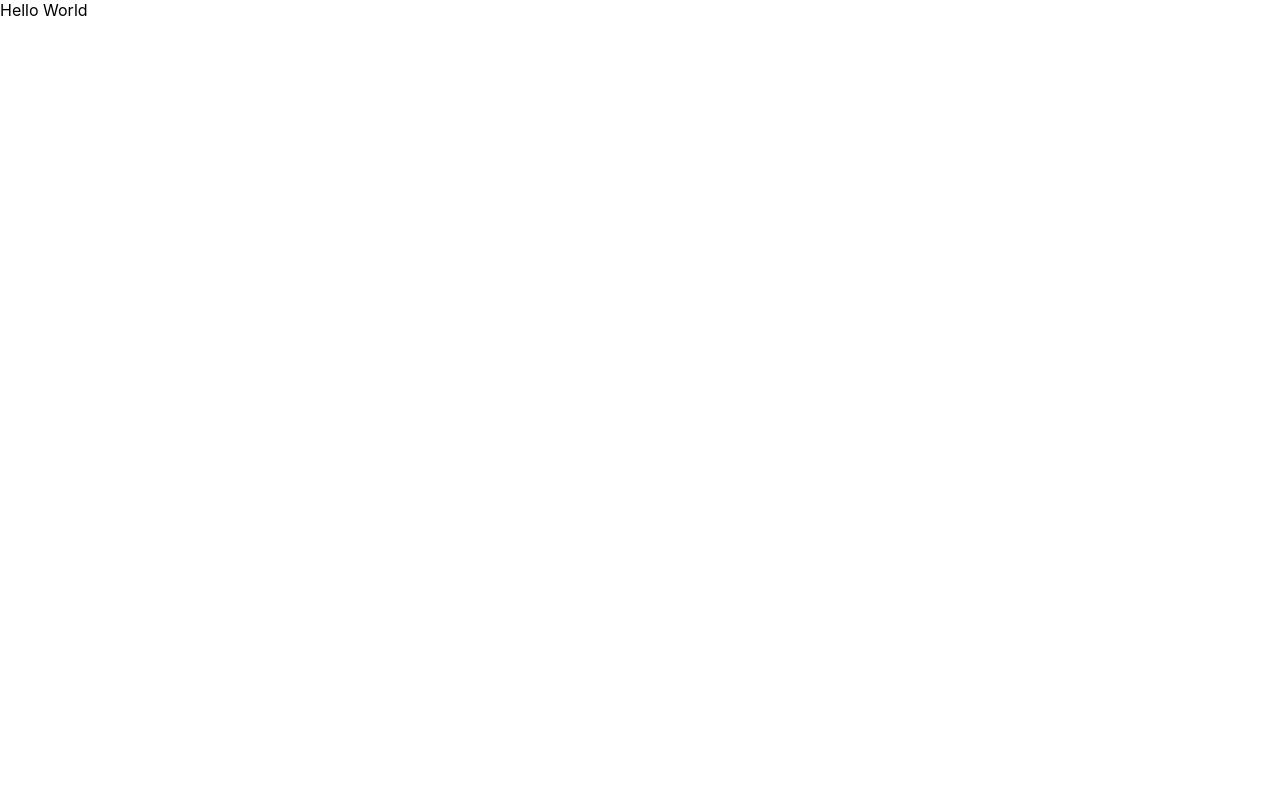
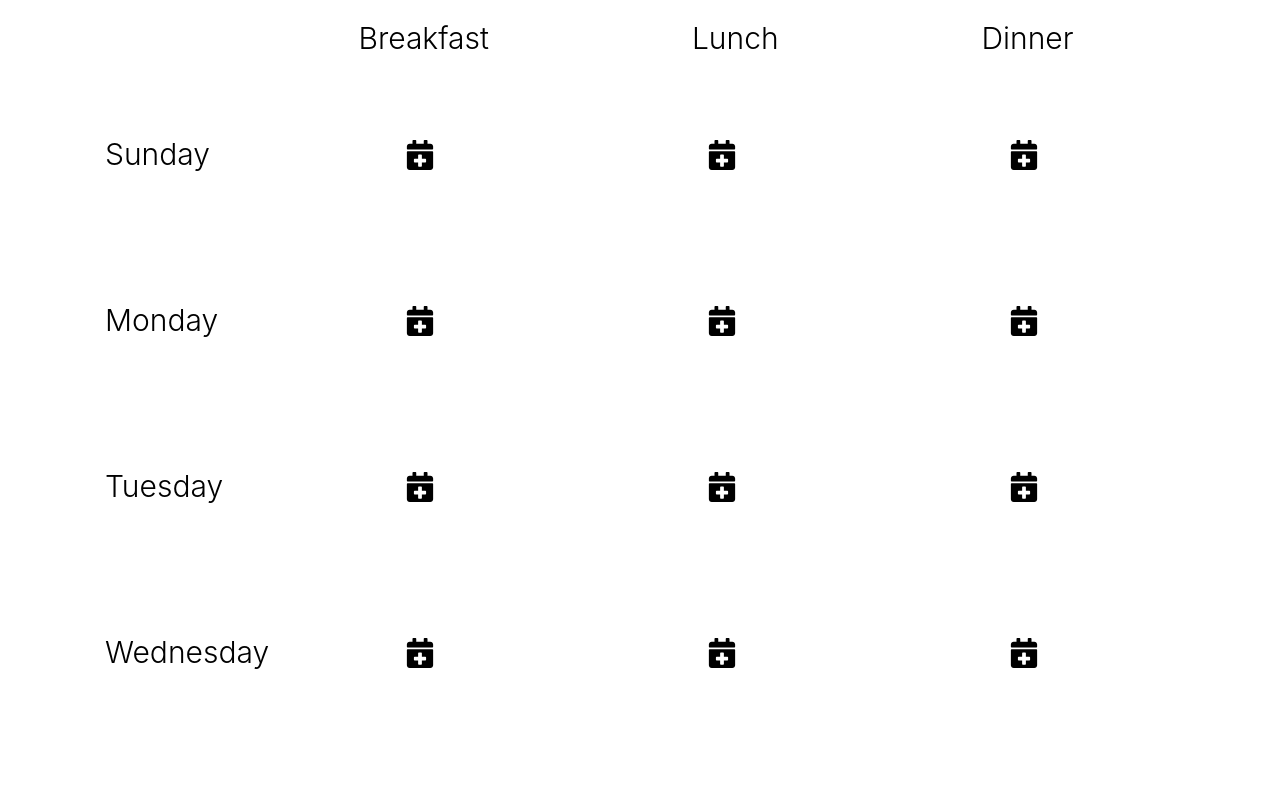
Before and after one commit to raphaabrasil/reactnd-redux-udacimeals, a React (Create React App) app: page / in a window 1280 px wide. Shown: the top 800 px of the page. Built offline with nearby package versions, Linux system fonts and the light colour scheme.

Commit message:
Adds calendar on screen

```diff
--- a/package.json
+++ b/package.json
@@ -5,6 +5,7 @@
   "dependencies": {
     "react": "^16.5.2",
     "react-dom": "^16.5.2",
+    "react-icons": "^3.2.1",
     "react-redux": "^5.0.7",
     "react-scripts": "2.0.5",
     "redux": "^4.0.1"
--- a/src/components/App.js
+++ b/src/components/App.js
@@ -1,36 +1,80 @@
 import React, { Component } from 'react'
 import { connect } from 'react-redux'
 import { addRecipe, removeFromCalendar } from '../actions'
+import { capitalize } from '../utils/helper'
+import { FaCalendarPlus as CalendarIcon } from 'react-icons/fa'
+
 class App extends Component {
   render() {
-    console.log(this.props)
+    const { calendar, remove } = this.props
+    const mealOrder = ['breakfast', 'lunch', 'dinner']
+
+
     return (
-      <div>
-        Hello World
+      <div className='container'>
+
+        <ul className='meal-types'>
+          {mealOrder.map((mealType) => (
+            <li key={mealType} className='subheader'>
+              {capitalize(mealType)}
+            </li>
+          ))}
+        </ul>
+
+        <div className='calendar'>
+          <div className='days'>
+            {calendar.map(({ day }) => <h3 key={day} className='subheader'>{capitalize(day)}</h3>)}
+          </div>
+          <div className='icon-grid'>
+            {calendar.map(({ day, meals }) => (
+              <ul key={day}>
+                {mealOrder.map((meal) => (
+                  <li key={meal} className='meal'>
+                    {meals[meal]
+                      ? <div className='food-item'>
+                          <img src={meals[meal].image} alt={meals[meal].label}/>
+                          <button onClick={() => remove({meal, day})}>Clear</button>
+                        </div>
+                      : <button className='icon-btn'>
+                          <CalendarIcon size={30}/>
+                        </button>}
+                  </li>
+                ))}
+              </ul>
+            ))}
+          </div>
+        </div>
+
       </div>
-   )
+    )
   }
 }
 
-const mapStateToProps = ({ calendar, food }) => {
-  const dayOrders = ['sunday', 'monday', 'tuesday', 'wednesday', 'thursday', 'friday', 'saturday']
+function mapStateToProps ({ food, calendar }) {
+  const dayOrder = ['sunday', 'monday', 'tuesday', 'wednesday', 'thursday', 'friday', 'saturday']
 
   return {
-    calendar: dayOrders.map( ( day ) => ({
+    calendar: dayOrder.map((day) => ({
       day,
-      meals: Object.keys( calendar[day] ).reduce(( meals, meal ) => {
-        meals[meal] = calendar[day][meal] ? food[calendar[day][meal]] : null
+      meals: Object.keys(calendar[day]).reduce((meals, meal) => {
+        meals[meal] = calendar[day][meal]
+          ? food[calendar[day][meal]]
+          : null
+
         return meals
       }, {})
-    }))
+    })),
   }
 }
 
-const mapDispatchToProps = (dispatch) => (
-  {
+function mapDispatchToProps (dispatch) {
+  return {
     selectRecipe: (data) => dispatch(addRecipe(data)),
-    remove: (data) => dispatch(removeFromCalendar(data)),
+    remove: (data) => dispatch(removeFromCalendar(data))
   }
-)
+}
 
-export default connect(mapStateToProps, mapDispatchToProps)(App)
+export default connect(
+  mapStateToProps,
+  mapDispatchToProps
+)(App)
--- a/src/index.css
+++ b/src/index.css
@@ -1,14 +1,193 @@
 body {
   margin: 0;
   padding: 0;
-  font-family: -apple-system, BlinkMacSystemFont, "Segoe UI", "Roboto", "Oxygen",
-    "Ubuntu", "Cantarell", "Fira Sans", "Droid Sans", "Helvetica Neue",
-    sans-serif;
-  -webkit-font-smoothing: antialiased;
-  -moz-osx-font-smoothing: grayscale;
+  font-family: -apple-system,BlinkMacSystemFont,Segoe UI,Roboto,Oxygen-Sans,Ubuntu,Cantarell,Helvetica Neue,sans-serif;
 }
 
-code {
-  font-family: source-code-pro, Menlo, Monaco, Consolas, "Courier New",
-    monospace;
+ul {
+  padding-left: 0;
 }
+
+li {
+  list-style-type: none;
+}
+
+.container {
+  margin: 0 auto;
+  max-width: 1070px;
+  padding: 20px;
+  min-width: 1070px;
+}
+
+.header {
+  font-size: 50px;
+  font-weight: 300;
+  margin: 10px 0;
+}
+
+.subheader {
+  font-size: 30px;
+  font-weight: 300;
+}
+
+.icon-btn {
+  background: none;
+  border: none;
+}
+
+.nav {
+  display: flex;
+  justify-content: space-between;
+  align-items: center;
+}
+
+.shopping-list {
+  background: none;
+  font-size: 18px;
+  border: none;
+  text-decoration: underline;
+  cursor: pointer;
+}
+
+.calendar {
+  margin-top: 0;
+  display: flex;
+}
+
+.icon-grid ul {
+  display: flex;
+  justify-content: space-around;
+  align-items: center;
+}
+
+.icon-grid {
+  flex: 1;
+}
+
+.meal-types {
+  display: flex;
+  justify-content: space-around;
+  margin: 0;
+  margin-left: 152px;
+}
+
+.meal {
+  font-size: 23px;
+  display: flex;
+  flex-direction: column;
+  height: 150px;
+  width: 100px;
+  justify-content: center;
+}
+
+.meal svg {
+  margin: 0 auto;
+  display: block;
+  margin-top: 15px;
+  cursor: pointer;
+}
+
+.overlay {
+  position: fixed;
+  top: 0px;
+  left: 0px;
+  right: 0px;
+  bottom: 0px;
+  background-color: rgba(255, 255, 255, 0.75);
+}
+
+.modal {
+  position: absolute;
+  top: 40px;
+  left: 200px;
+  right: 200px;
+  bottom: 40px;
+  border: 1px solid rgb(204, 204, 204);
+  background: rgb(255, 255, 255);
+  overflow: auto;
+  border-radius: 4px;
+  outline: none;
+  padding: 20px;
+  border-radius: 3px;
+  box-shadow: 0 3px 8px 0 rgba(0,0,0,.24), 0 3px 12px 0 rgba(0,0,0,.12);
+  min-width: 500px;
+}
+
+.search-container h3 {
+  text-align: center;
+}
+
+.food-input {
+  width: 90%;
+  padding: 10px;
+  font-size: 1em;
+  border: 1px solid #bdbdbd;
+  outline: none;
+}
+
+.search {
+  display: flex;
+}
+
+.loading {
+  align-self: center;
+  margin: 0 auto;
+}
+
+.days h3 {
+  padding: 50px 0;
+}
+
+.food-list {
+  display: flex;
+  flex-wrap: wrap;
+  justify-content: center;
+}
+
+.food-list li {
+  display: flex;
+  flex-direction: column;
+  justify-content: center;
+  align-items: center;
+  padding: 10px;
+  cursor: pointer;
+}
+
+.food-list img {
+  width: 100px;
+  height: 100px;
+  margin: 0 auto;
+  border-radius: 3px;
+}
+
+.ingredients-list {
+  display: flex;
+  flex-direction: column;
+  align-items: center;
+}
+
+.ingredients-list li {
+  font-size: 24px;
+  padding: 5px;
+}
+
+.food-item {
+  display: flex;
+  flex-direction: column;
+  justify-content: center;
+  align-items: center;
+}
+
+.food-item img {
+  width: 100px;
+  height: 100px;
+  border-radius: 3px;
+}
+
+.food-item button {
+  background: none;
+  border: none;
+  text-decoration: underline;
+  font-size: 14px;
+  margin-top: 5px;
+}
```
Also changed, not shown: 1 other file (tests, documents, lock files or other folders).
